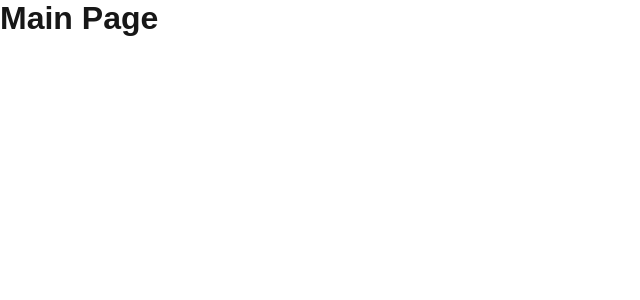
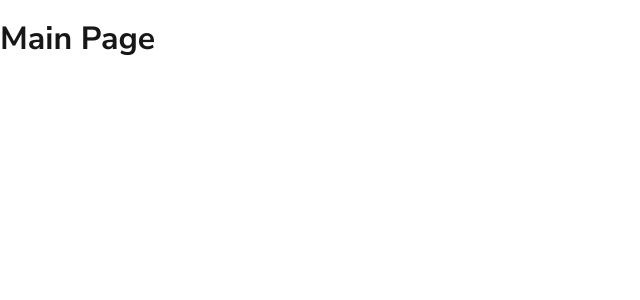
Before and after one commit to Diamond-FoxUA/codev1be-social-web, a Next.js app: page / in a window 1280 px wide. Shown: the top 300 px of the page, without its empty margins (0-640 px from the left). Built offline with nearby package versions, Linux system fonts and the light colour scheme.

Commit message:
style: setup global styles and fonts

```diff
--- a/app/globals.css
+++ b/app/globals.css
@@ -21,15 +21,15 @@ body {
 body {
   color: var(--foreground);
   background: var(--background);
-  font-family: Arial, Helvetica, sans-serif;
+  font-family: var(--font-nunito-sans), Arial, Helvetica, sans-serif;
   -webkit-font-smoothing: antialiased;
   -moz-osx-font-smoothing: grayscale;
 }
 
-* {
+*,
+*::before,
+*::after {
   box-sizing: border-box;
-  padding: 0;
-  margin: 0;
 }
 
 a {
--- a/app/layout.tsx
+++ b/app/layout.tsx
@@ -1,15 +1,19 @@
 import type { Metadata } from "next";
-import { Geist, Geist_Mono } from "next/font/google";
+import { Nunito_Sans, Sora } from "next/font/google";
 import "./globals.css";
 
-const geistSans = Geist({
-  variable: "--font-geist-sans",
-  subsets: ["latin"],
+const nunito = Nunito_Sans({
+  variable: "--font-nunito-sans",
+  weight: ['400', '500', '600', '700'],
+  subsets: ["latin", "cyrillic"],
+  display: "swap"
 });
 
-const geistMono = Geist_Mono({
-  variable: "--font-geist-mono",
+const sora = Sora({
+  variable: "--font-sora",
+  weight: ['400', '500', '600', '700'],
   subsets: ["latin"],
+  display: "swap",
 });
 
 export const metadata: Metadata = {
@@ -24,7 +28,7 @@ export default function RootLayout({
 }>) {
   return (
     <html lang="en">
-      <body className={`${geistSans.variable} ${geistMono.variable}`}>
+      <body className={`${nunito.variable} ${sora.variable}`}>
         {children}
       </body>
     </html>
```
